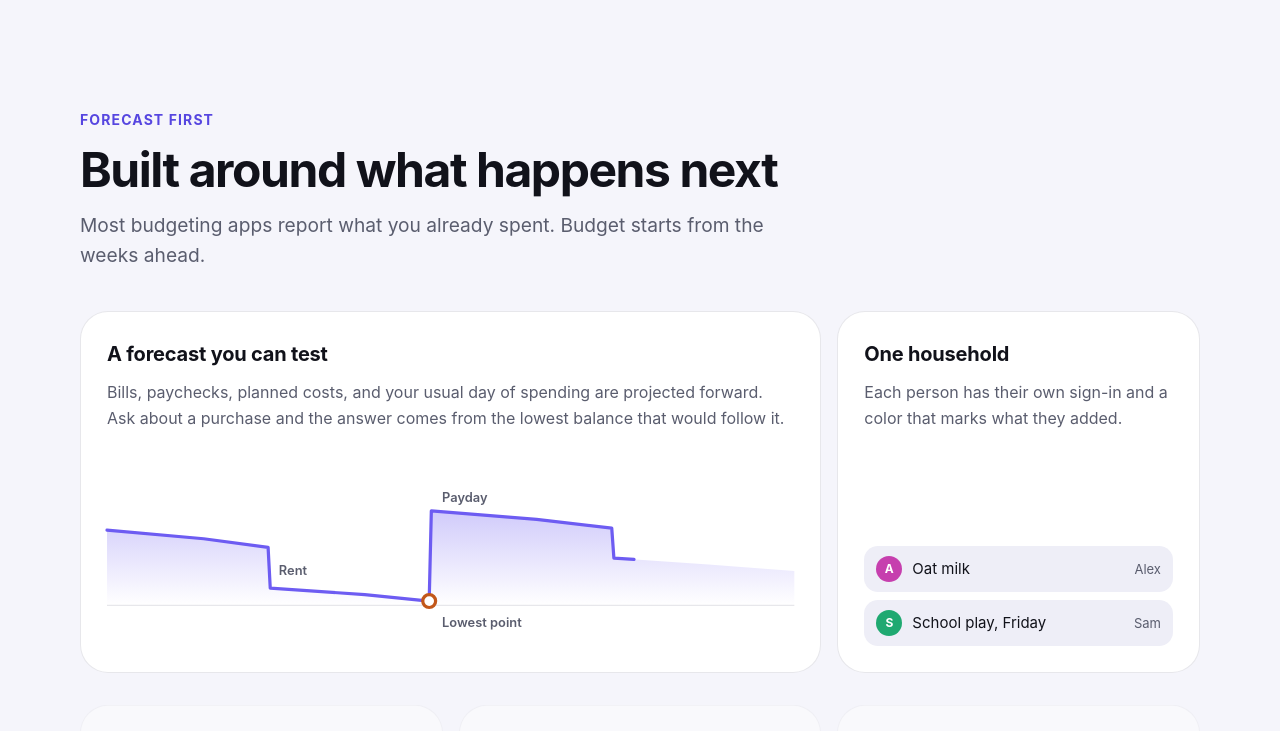
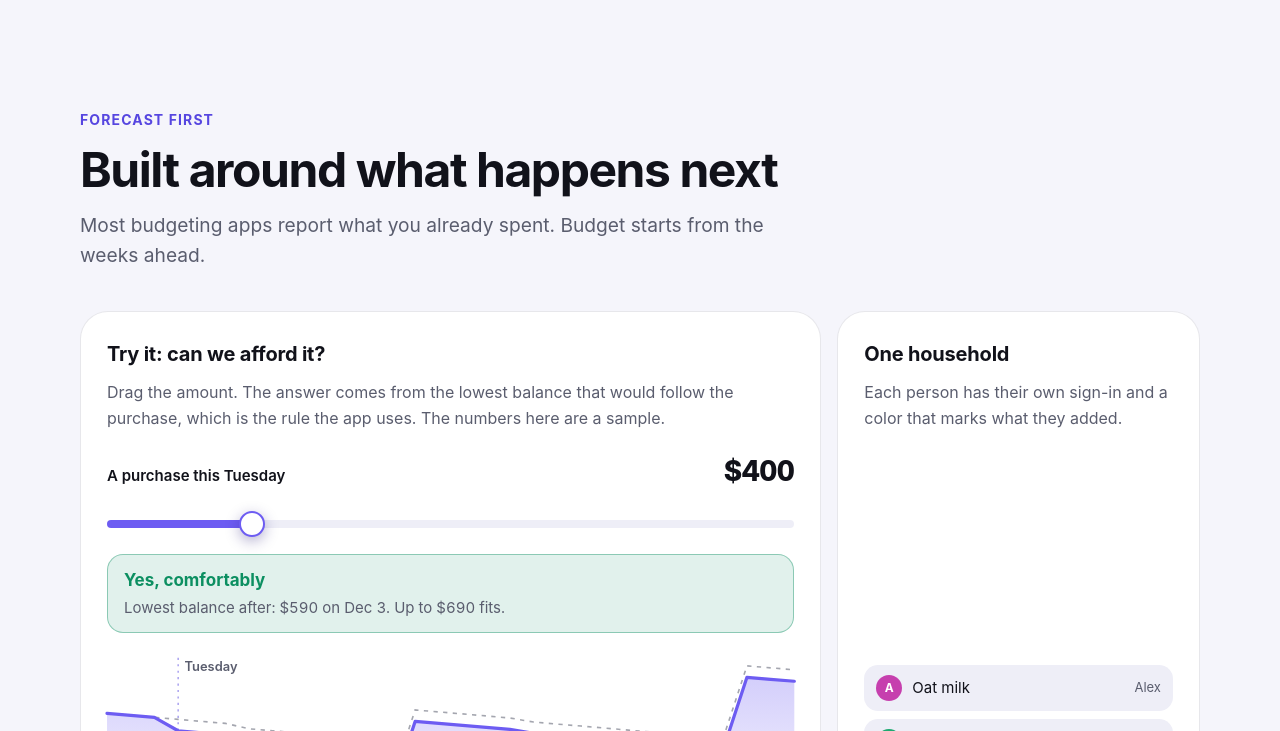
Before and after one commit to jack-pearcy/budget-site, a plain HTML site: page index.html in a window 1280 px wide. Both pictures are taken after a click on the link "Features". Shown: the part 922-1653 px from the top of the page. Drawn offline with Linux system fonts and the light colour scheme.

Commit message:
feat: make the landing page interactive

```diff
--- /dev/null
+++ b/app.js
@@ -0,0 +1,113 @@
+// First-party script for the landing page. No network calls, no storage, no tracking.
+// Everything here is an enhancement: with scripts off the page still reads and works.
+(() => {
+  const calm = matchMedia("(prefers-reduced-motion: reduce)").matches;
+  const finePointer = matchMedia("(hover: hover) and (pointer: fine)").matches;
+
+  // --- Hero: the phone and the two chips follow the pointer at different depths. ---
+  const hero = document.querySelector(".hero");
+  const phone = document.querySelector(".stage .phone");
+  const chipQ = document.querySelector(".float.q");
+  const chipA = document.querySelector(".float.a");
+  if (hero && phone && finePointer && !calm) {
+    let targetX = 0, targetY = 0, x = 0, y = 0, frame = 0;
+    const step = () => {
+      // Ease toward the pointer so the motion never jumps, then stop when it has arrived.
+      x += (targetX - x) * 0.09;
+      y += (targetY - y) * 0.09;
+      phone.style.transform = `perspective(1100px) rotateY(${(x * 9).toFixed(3)}deg) rotateX(${(-y * 7).toFixed(3)}deg) translate3d(${(x * 6).toFixed(2)}px, ${(y * 6).toFixed(2)}px, 0)`;
+      if (chipQ) chipQ.style.transform = `translate3d(${(x * -26).toFixed(2)}px, ${(y * -20).toFixed(2)}px, 0)`;
+      if (chipA) chipA.style.transform = `translate3d(${(x * 34).toFixed(2)}px, ${(y * 26).toFixed(2)}px, 0)`;
+      frame = Math.abs(targetX - x) + Math.abs(targetY - y) > 0.0015 ? requestAnimationFrame(step) : 0;
+    };
+    const aim = (nx, ny) => {
+      targetX = Math.max(-1, Math.min(1, nx));
+      targetY = Math.max(-1, Math.min(1, ny));
+      if (!frame) frame = requestAnimationFrame(step);
+    };
+    hero.addEventListener("pointermove", (event) => {
+      const box = hero.getBoundingClientRect();
+      aim(((event.clientX - box.left) / box.width - 0.5) * 2, ((event.clientY - box.top) / box.height - 0.5) * 2);
+    }, { passive: true });
+    hero.addEventListener("pointerleave", () => aim(0, 0));
+  }
+
+  // --- Cards: a soft light follows the pointer across each card. ---
+  if (finePointer) {
+    for (const card of document.querySelectorAll(".card")) {
+      card.addEventListener("pointermove", (event) => {
+        const box = card.getBoundingClientRect();
+        card.style.setProperty("--mx", `${event.clientX - box.left}px`);
+        card.style.setProperty("--my", `${event.clientY - box.top}px`);
+      }, { passive: true });
+    }
+  }
+
+  // --- The "can we afford it?" demo. Sample numbers, and the same rule the app uses:
+  // a purchase lowers the balance on its day and every day after, so it is judged by the
+  // lowest balance from that day on. ---
+  const slider = document.getElementById("amount");
+  const chart = document.getElementById("demo-chart");
+  if (!slider || !chart) return;
+
+  const DAYS = 30, BUY_DAY = 3, CUSHION = 300, START = 3400, DAILY = 70;
+  const EVENTS = { 6: -120, 10: -1450, 13: 2600, 18: -75, 27: 2600 };
+  const base = [];
+  for (let day = 0, balance = START; day < DAYS; day++) {
+    if (day > 0) balance -= DAILY;
+    balance += EVENTS[day] || 0;
+    base.push(balance);
+  }
+  const money = (n) => (n < 0 ? "-$" : "$") + Math.abs(Math.round(n)).toLocaleString("en-US");
+  const dayLabel = (offset) => {
+    const d = new Date();
+    d.setDate(d.getDate() + offset);
+    return d.toLocaleDateString("en-US", { month: "short", day: "numeric" });
+  };
+  const weekday = (() => {
+    const d = new Date();
+    d.setDate(d.getDate() + BUY_DAY);
+    return d.toLocaleDateString("en-US", { weekday: "long" });
+  })();
+
+  const W = 640, H = 210, TOP = 14, BOTTOM = 26, MAX = 5200, MIN = -1200;
+  const px = (day) => (day / (DAYS - 1)) * W;
+  const py = (value) => TOP + (1 - (Math.max(MIN, Math.min(MAX, value)) - MIN) / (MAX - MIN)) * (H - TOP - BOTTOM);
+  const path = (values) => values.map((v, i) => `${i ? "L" : "M"}${px(i).toFixed(1)} ${py(v).toFixed(1)}`).join(" ");
+
+  const el = (id) => document.getElementById(id);
+  const line = el("demo-line"), ghost = el("demo-ghost"), area = el("demo-area"), dot = el("demo-dot");
+  const out = el("amount-out"), verdict = el("verdict"), title = el("verdict-title"), detail = el("verdict-detail");
+  el("demo-zero").setAttribute("y1", py(0)); el("demo-zero").setAttribute("y2", py(0));
+  el("demo-cushion").setAttribute("y1", py(CUSHION)); el("demo-cushion").setAttribute("y2", py(CUSHION));
+  el("demo-buy").setAttribute("x1", px(BUY_DAY)); el("demo-buy").setAttribute("x2", px(BUY_DAY));
+  el("demo-buy-label").setAttribute("x", px(BUY_DAY) + 6);
+  el("demo-buy-label").textContent = weekday;
+  el("amount-label").textContent = `A purchase this ${weekday}`;
+  ghost.setAttribute("d", path(base));
+
+  const render = () => {
+    const cost = Number(slider.value);
+    const after = base.map((v, day) => (day >= BUY_DAY ? v - cost : v));
+    let low = BUY_DAY;
+    for (let day = BUY_DAY; day < DAYS; day++) if (after[day] < after[low]) low = day;
+    const lowest = after[low];
+    const state = lowest < 0 ? "short" : lowest < CUSHION ? "tight" : "ok";
+    const fits = Math.max(0, Math.min(...base.slice(BUY_DAY)) - CUSHION);
+
+    out.textContent = money(cost);
+    slider.style.setProperty("--fill", `${(cost / Number(slider.max)) * 100}%`);
+    slider.setAttribute("aria-valuetext", `${money(cost)}, ${state === "ok" ? "comfortable" : state}`);
+    line.setAttribute("d", path(after));
+    area.setAttribute("d", `${path(after)} L${W} ${py(MIN)} L0 ${py(MIN)} Z`);
+    dot.setAttribute("cx", px(low)); dot.setAttribute("cy", py(lowest));
+    verdict.dataset.state = state;
+    title.textContent = state === "ok" ? "Yes, comfortably" : state === "tight" ? "Yes, but tight" : "Not this week";
+    detail.textContent = state === "short"
+      ? `Short by ${money(-lowest)} on ${dayLabel(low)}. Up to ${money(fits)} fits.`
+      : `Lowest balance after: ${money(lowest)} on ${dayLabel(low)}. Up to ${money(fits)} fits.`;
+  };
+  slider.addEventListener("input", render);
+  render();
+  chart.classList.add("is-live");
+})();
--- a/index.html
+++ b/index.html
@@ -37,7 +37,7 @@
         <h1>Know if you can afford it <span class="grad">before you buy it.</span></h1>
         <p>Budget reads your household's bank activity, finds the bills and paychecks, and shows where your balance is heading over the coming weeks.</p>
         <div class="cta">
-          <a class="btn primary" href="#features">See how it works</a>
+          <a class="btn primary" href="#try">Try the forecast</a>
           <a class="btn quiet" href="#privacy">How your data is handled</a>
         </div>
       </div>
@@ -47,8 +47,8 @@
           <img class="phone" src="home.webp" width="644" height="1400" fetchpriority="high"
                alt="The Home screen: the balance available now, a forecast line for the weeks ahead, spending this month, and net worth. Sample data.">
         </picture>
-        <div class="float q" aria-hidden="true"><span>You ask</span><b>Can we afford $600 on Friday?</b></div>
-        <div class="float a" aria-hidden="true"><b>Yes, comfortably</b><span>Lowest balance after: $1,240 on Dec 1</span></div>
+        <div class="float q" aria-hidden="true"><span>You ask</span><b>Can we afford $400 this week?</b></div>
+        <div class="float a" aria-hidden="true"><b>Yes, comfortably</b><span>Up to $690 fits before payday</span></div>
       </div>
     </div>
   </section>
@@ -60,19 +60,31 @@
       <p class="lede reveal">Most budgeting apps report what you already spent. Budget starts from the weeks ahead.</p>
 
       <div class="bento">
-        <article class="card wide reveal">
-          <h3>A forecast you can test</h3>
-          <p>Bills, paychecks, planned costs, and your usual day of spending are projected forward. Ask about a purchase and the answer comes from the lowest balance that would follow it.</p>
-          <div class="viz" aria-hidden="true">
-            <svg class="chart" viewBox="0 0 640 170" role="presentation">
-              <defs><linearGradient id="fade" x1="0" y1="0" x2="0" y2="1"><stop offset="0" stop-color="#6d5cf2" stop-opacity="0.32"/><stop offset="1" stop-color="#6d5cf2" stop-opacity="0"/></linearGradient></defs>
-              <line class="grid" x1="0" y1="140" x2="640" y2="140"/>
-              <path class="area" d="M0 70 L90 78 L150 86 L152 124 L240 130 L300 136 L302 52 L400 60 L470 68 L472 96 L560 102 L640 108 L640 140 L0 140 Z"/>
-              <path class="line" pathLength="1" d="M0 70 L90 78 L150 86 L152 124 L240 130 L300 136 L302 52 L400 60 L470 68 L472 96 L560 102 L640 108"/>
-              <circle class="dot" cx="300" cy="136" r="6"/>
-              <text x="312" y="160">Lowest point</text>
-              <text x="160" y="112">Rent</text>
-              <text x="312" y="44">Payday</text>
+        <article class="card wide reveal" id="try">
+          <h3>Try it: can we afford it?</h3>
+          <p>Drag the amount. The answer comes from the lowest balance that would follow the purchase, which is the rule the app uses. The numbers here are a sample.</p>
+          <div class="demo">
+            <div class="demo-top">
+              <label id="amount-label" for="amount">A purchase this Friday</label>
+              <output id="amount-out" for="amount">$400</output>
+            </div>
+            <input id="amount" type="range" min="0" max="2000" step="50" value="400" style="--fill: 20%">
+            <div class="verdict" id="verdict" data-state="ok" role="status" aria-live="polite">
+              <b id="verdict-title">Yes, comfortably</b>
+              <span id="verdict-detail">Lowest balance after: $590, just before payday. Up to $690 fits.</span>
+            </div>
+            <svg class="chart" id="demo-chart" viewBox="0 0 640 210" role="img" aria-label="Forecast balance for the next 30 days, with and without the purchase">
+              <defs><linearGradient id="fade" x1="0" y1="0" x2="0" y2="1"><stop offset="0" stop-color="#6d5cf2" stop-opacity="0.3"/><stop offset="1" stop-color="#6d5cf2" stop-opacity="0"/></linearGradient></defs>
+              <line class="rule cushion" id="demo-cushion" x1="0" x2="640" y1="150" y2="150"/>
+              <line class="rule zero" id="demo-zero" x1="0" x2="640" y1="158" y2="158"/>
+              <line class="rule buy" id="demo-buy" x1="66" x2="66" y1="10" y2="184"/>
+              <path class="area" id="demo-area" d="M0 62 L66 74 L220 150 L287 86 L640 60 L640 184 L0 184 Z"/>
+              <path class="ghost" id="demo-ghost" d="M0 62 L66 66 L220 138 L287 74 L640 50"/>
+              <path class="line" id="demo-line" d="M0 62 L66 74 L220 150 L287 86 L640 60"/>
+              <circle class="dot" id="demo-dot" cx="265" cy="150" r="6"/>
+              <text id="demo-buy-label" x="72" y="22">Friday</text>
+              <text x="634" y="204" text-anchor="end">30 days</text>
+              <text x="0" y="204">Today</text>
             </svg>
           </div>
         </article>
@@ -83,6 +95,8 @@
           <div class="viz people" aria-hidden="true">
             <div class="row"><span class="av a">A</span>Oat milk<span>Alex</span></div>
             <div class="row"><span class="av s">S</span>School play, Friday<span>Sam</span></div>
+            <div class="row"><span class="av a">A</span>Summer trip goal<span>Alex</span></div>
+            <div class="row"><span class="av s">S</span>Eggs, checked off<span>Sam</span></div>
           </div>
         </article>
 
@@ -167,7 +181,7 @@
           <div>
             <div class="ico" aria-hidden="true"><svg viewBox="0 0 24 24" fill="none" stroke="currentColor" stroke-width="2" stroke-linecap="round" stroke-linejoin="round"><circle cx="12" cy="12" r="9"/><path d="M5.6 5.6l12.8 12.8"/></svg></div>
             <h3>No ads, no tracking, no sale</h3>
-            <p>The app has no advertising and no analytics. Your data is not sold or shared for marketing. This site sets no cookies and runs no scripts.</p>
+            <p>The app has no advertising and no analytics. Your data is not sold or shared for marketing. This site sets no cookies and loads nothing from other companies.</p>
           </div>
           <div>
             <div class="ico" aria-hidden="true"><svg viewBox="0 0 24 24" fill="none" stroke="currentColor" stroke-width="2" stroke-linecap="round" stroke-linejoin="round"><rect x="5" y="11" width="14" height="9" rx="2.5"/><path d="M8 11V8a4 4 0 0 1 8 0v3"/></svg></div>
@@ -191,5 +205,6 @@
     <span><a href="privacy.html">Privacy policy</a></span>
   </div>
 </footer>
+<script src="app.js" defer></script>
 </body>
 </html>
--- a/style.css
+++ b/style.css
@@ -14,6 +14,7 @@
   --indigo: #3f35c9;
   --good: light-dark(#0c8f61, #45dfa0);
   --warn: light-dark(#c2571a, #ff9a5c);
+  --bad: light-dark(#c8322b, #ff6f66);
   --magenta: #c63fae;
   --green: #1fa971;
   --shadow: light-dark(0 24px 60px rgb(40 30 120 / 0.16), 0 30px 70px rgb(0 0 0 / 0.55));
@@ -92,6 +93,11 @@ h2 { font-size: clamp(30px, 4vw, 48px); line-height: 1.08; letter-spacing: -0.03
 .bento { display: grid; grid-template-columns: repeat(6, 1fr); gap: 16px; }
 .card { grid-column: span 2; background: var(--surface); border: 1px solid var(--line); border-radius: var(--radius); padding: 26px; display: flex; flex-direction: column; gap: 10px; transition: transform 0.35s var(--ease), border-color 0.35s; }
 .card:hover { transform: translateY(-4px); border-color: color-mix(in srgb, var(--accent) 45%, var(--line)); }
+.card { position: relative; isolation: isolate; }
+.card::before { content: ""; position: absolute; inset: 0; z-index: -1; border-radius: inherit; pointer-events: none; opacity: 0; transition: opacity 0.3s; background: radial-gradient(340px circle at var(--mx, 50%) var(--my, 0%), color-mix(in srgb, var(--violet) 16%, transparent), transparent 70%); }
+.card:hover::before { opacity: 1; }
+.screens .phone { transition: transform 0.4s var(--ease); }
+.screens figure:hover .phone { transform: translateY(-8px) scale(1.02); }
 .card.wide { grid-column: span 4; }
 .card.half { grid-column: span 3; }
 .card h3 { margin: 0; font-size: 20px; letter-spacing: -0.01em; }
@@ -99,7 +105,13 @@ h2 { font-size: clamp(30px, 4vw, 48px); line-height: 1.08; letter-spacing: -0.03
 .viz { margin-top: auto; padding-top: 14px; }
 
 .chart { width: 100%; height: auto; overflow: visible; }
-.chart .line { fill: none; stroke: var(--violet); stroke-width: 3; stroke-linecap: round; stroke-linejoin: round; stroke-dasharray: 1; stroke-dashoffset: 0; }
+.chart .line { fill: none; stroke: var(--violet); stroke-width: 3; stroke-linecap: round; stroke-linejoin: round; }
+.chart .ghost { fill: none; stroke: var(--muted); stroke-width: 1.5; stroke-dasharray: 4 5; opacity: 0.55; }
+.chart .rule { stroke: var(--line); stroke-width: 1; }
+.chart .rule.cushion { stroke: var(--warn); stroke-dasharray: 3 5; opacity: 0.6; }
+.chart .rule.zero { stroke: var(--muted); opacity: 0.5; }
+.chart .rule.buy { stroke: var(--accent); stroke-dasharray: 2 4; opacity: 0.7; }
+.chart.is-live .dot { transition: cx 0.18s var(--ease), cy 0.18s var(--ease); }
 .chart .area { fill: url(#fade); }
 .chart .grid { stroke: var(--line); stroke-width: 1; }
 .chart .dot { fill: var(--surface); stroke: var(--warn); stroke-width: 3; }
@@ -132,6 +144,25 @@ h2 { font-size: clamp(30px, 4vw, 48px); line-height: 1.08; letter-spacing: -0.03
 .chat div { padding: 10px 14px; border-radius: 18px; max-width: 88%; }
 .chat .me { justify-self: end; color: #fff; background: linear-gradient(135deg, var(--violet), var(--indigo)); border-bottom-right-radius: 6px; }
 .chat .it { background: var(--raised); border-bottom-left-radius: 6px; }
+
+/* The live demo */
+.demo { margin-top: 8px; display: grid; gap: 14px; }
+.demo-top { display: flex; justify-content: space-between; align-items: baseline; gap: 12px; }
+.demo-top label { font-size: 15px; font-weight: 600; }
+.demo-top output { font-size: 28px; font-weight: 800; letter-spacing: -0.02em; font-variant-numeric: tabular-nums; }
+input[type="range"] { -webkit-appearance: none; appearance: none; width: 100%; height: 32px; margin: 0; background: transparent; cursor: grab; touch-action: pan-y; }
+input[type="range"]:active { cursor: grabbing; }
+input[type="range"]::-webkit-slider-runnable-track { height: 8px; border-radius: 999px; background: linear-gradient(90deg, var(--violet) var(--fill, 0%), var(--raised) var(--fill, 0%)); }
+input[type="range"]::-moz-range-track { height: 8px; border-radius: 999px; background: var(--raised); }
+input[type="range"]::-moz-range-progress { height: 8px; border-radius: 999px; background: var(--violet); }
+input[type="range"]::-webkit-slider-thumb { -webkit-appearance: none; width: 26px; height: 26px; margin-top: -9px; border-radius: 50%; background: #fff; border: 2px solid var(--violet); box-shadow: 0 4px 14px rgb(40 30 120 / 0.35); transition: transform 0.15s var(--ease); }
+input[type="range"]::-moz-range-thumb { width: 22px; height: 22px; border-radius: 50%; background: #fff; border: 2px solid var(--violet); box-shadow: 0 4px 14px rgb(40 30 120 / 0.35); }
+input[type="range"]:active::-webkit-slider-thumb { transform: scale(1.15); }
+.verdict { --tone: var(--good); display: grid; gap: 2px; padding: 12px 16px; border-radius: 16px; font-size: 15px; background: color-mix(in srgb, var(--tone) 12%, transparent); border: 1px solid color-mix(in srgb, var(--tone) 40%, transparent); transition: background 0.25s, border-color 0.25s; }
+.verdict[data-state="tight"] { --tone: var(--warn); }
+.verdict[data-state="short"] { --tone: var(--bad); }
+.verdict b { color: var(--tone); font-size: 17px; transition: color 0.25s; }
+.verdict span { color: var(--muted); font-variant-numeric: tabular-nums; }
 
 /* Screens */
 .screens { display: flex; justify-content: center; gap: clamp(16px, 3vw, 40px); align-items: center; }
@@ -169,27 +200,19 @@ footer a { color: var(--muted); }
 
 /* Motion: only for people who have not asked for less of it. */
 @media (prefers-reduced-motion: no-preference) {
-  /* Each drifting piece gets its own layer and moves by transform only. Without that the
-     browser repaints it every frame and snaps it to whole pixels, which reads as stepping. A
-     blurred backdrop on a moving piece forces the same repaint, so the chips are solid. */
+  /* The phone and chips are moved by the script as the pointer moves. Each has its own layer
+     so that movement is drawn in fractions of a pixel. */
   .stage .phone, .float { will-change: transform; backface-visibility: hidden; }
-  .stage .phone { animation: drift 7s ease-in-out infinite alternate; }
-  .float.q { animation: drift-wide 5.5s ease-in-out -2s infinite alternate; }
-  .float.a { animation: drift-wide 6.5s ease-in-out -4s infinite alternate-reverse; }
   /* The opening moves into place but never starts hidden: a page captured before its first
      frame (a link preview, a background tab) must still show its content. */
   .hero h1, .hero p, .hero .chip, .hero .cta, .stage { animation: settle 0.9s var(--ease) both; }
   .hero h1 { animation-delay: 0.06s; } .hero p { animation-delay: 0.14s; } .hero .cta { animation-delay: 0.22s; } .stage { animation-delay: 0.18s; }
   @supports (animation-timeline: view()) {
     .reveal { animation: rise linear both; animation-timeline: view(); animation-range: entry 0% entry 42%; }
-    .chart .line { animation: draw linear both; animation-timeline: view(); animation-range: entry 10% cover 42%; }
   }
 }
-@keyframes drift { from { transform: translate3d(0, -8px, 0); } to { transform: translate3d(0, 8px, 0); } }
-@keyframes drift-wide { from { transform: translate3d(0, -12px, 0); } to { transform: translate3d(0, 12px, 0); } }
 @keyframes settle { from { transform: translateY(20px) scale(0.985); } to { transform: none; } }
 @keyframes rise { from { opacity: 0; transform: translateY(26px); } to { opacity: 1; transform: none; } }
-@keyframes draw { from { stroke-dashoffset: 1; } to { stroke-dashoffset: 0; } }
 
 @media (max-width: 900px) {
   .hero .wrap { grid-template-columns: 1fr; }
@@ -197,6 +220,7 @@ footer a { color: var(--muted); }
   .float.q { left: 0; } .float.a { right: 0; }
   .card, .card.wide, .card.half { grid-column: span 6; }
   .three { grid-template-columns: 1fr; }
+  .chart text { font-size: 21px; }
   .screens { justify-content: flex-start; overflow-x: auto; scroll-snap-type: x mandatory; padding: 8px 20px 20px; margin-inline: -20px; scrollbar-width: none; }
   .screens figure { scroll-snap-align: center; }
   .doc { grid-template-columns: 1fr; gap: 0; }
```
